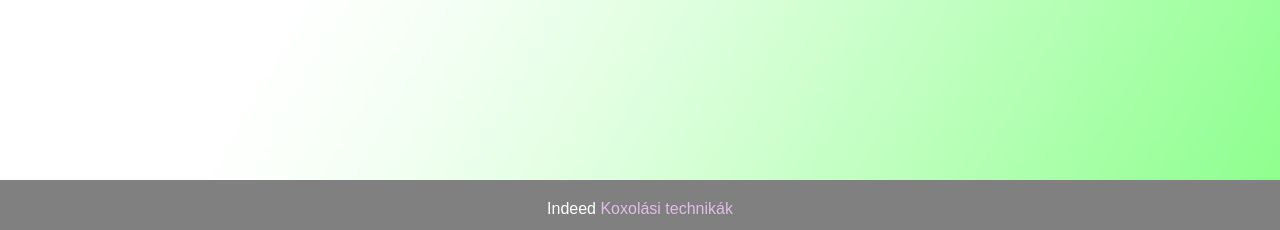
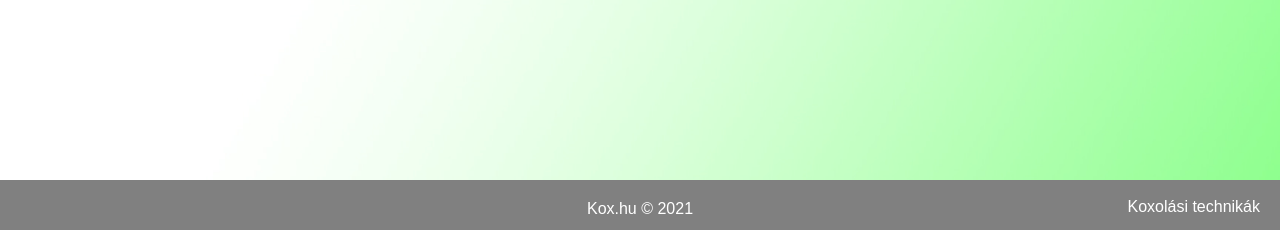
Before and after one commit to tamas646/SZLG-Django-projekt, a Django app: page /bejelentkezes in a window 1280 px wide. Shown: the part 570-800 px from the top of the page. Run offline with Django 3.2, Linux system fonts and the light colour scheme.

Commit message:
Rickroll update

```diff
--- a/kox/koxapp/static/css/main.css
+++ b/kox/koxapp/static/css/main.css
@@ -46,6 +46,17 @@ height:50px;
 }
 
 .flink{
-	margin-top: 20px;
 	text-align: right;
+	margin-top: -20px;
+	margin-right: 20px;
 }
+.btn {
+  border: none;
+  background-color: inherit;
+  color: white;
+  font-size: 16px;
+  cursor: pointer;
+}
+.btn:hover{
+	color: lightblue;
+}
--- /dev/null
+++ b/kox/koxapp/static/js/main.js
@@ -0,0 +1,4 @@
+function Rickroll()
+{
+	return window.open("https://www.youtube.com/watch?v=dQw4w9WgXcQ");
+}
--- a/kox/templates/bejelentkezes.html
+++ b/kox/templates/bejelentkezes.html
@@ -30,7 +30,8 @@
 			<br>
 			<a href="regisztracio" class="reg">Regisztráció</a>
 	<footer class="footer">
-		<p id="footerszoveg">Indeed <a href="https://www.youtube.com/watch?v=dQw4w9WgXcQ" class="flink">Koxolási technikák</a></p>
+		<p id="footerszoveg">Kox.hu © 2021</p>
+		<p class="flink"><button onclick="Rickroll();" class="btn">Koxolási technikák</button></p>
 	</footer>
 </body>
 </html>
```
